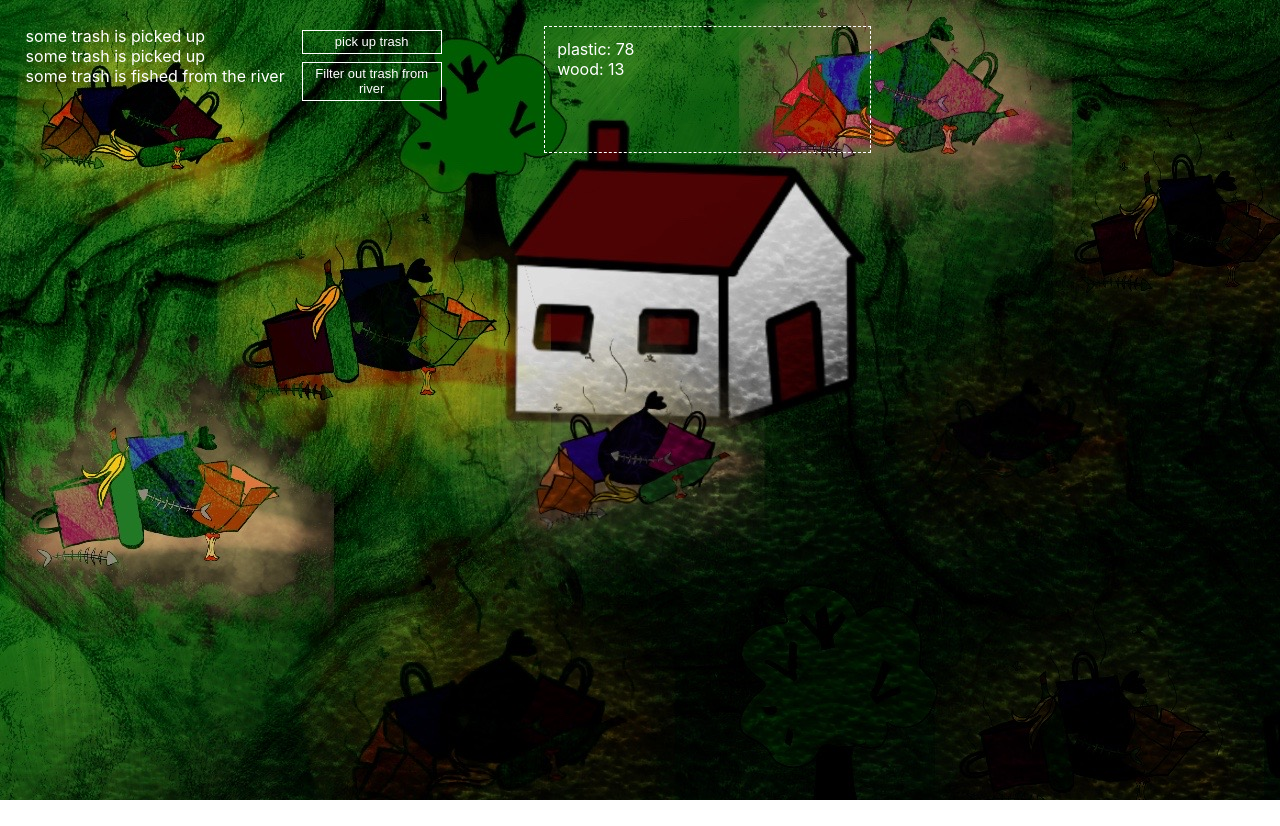
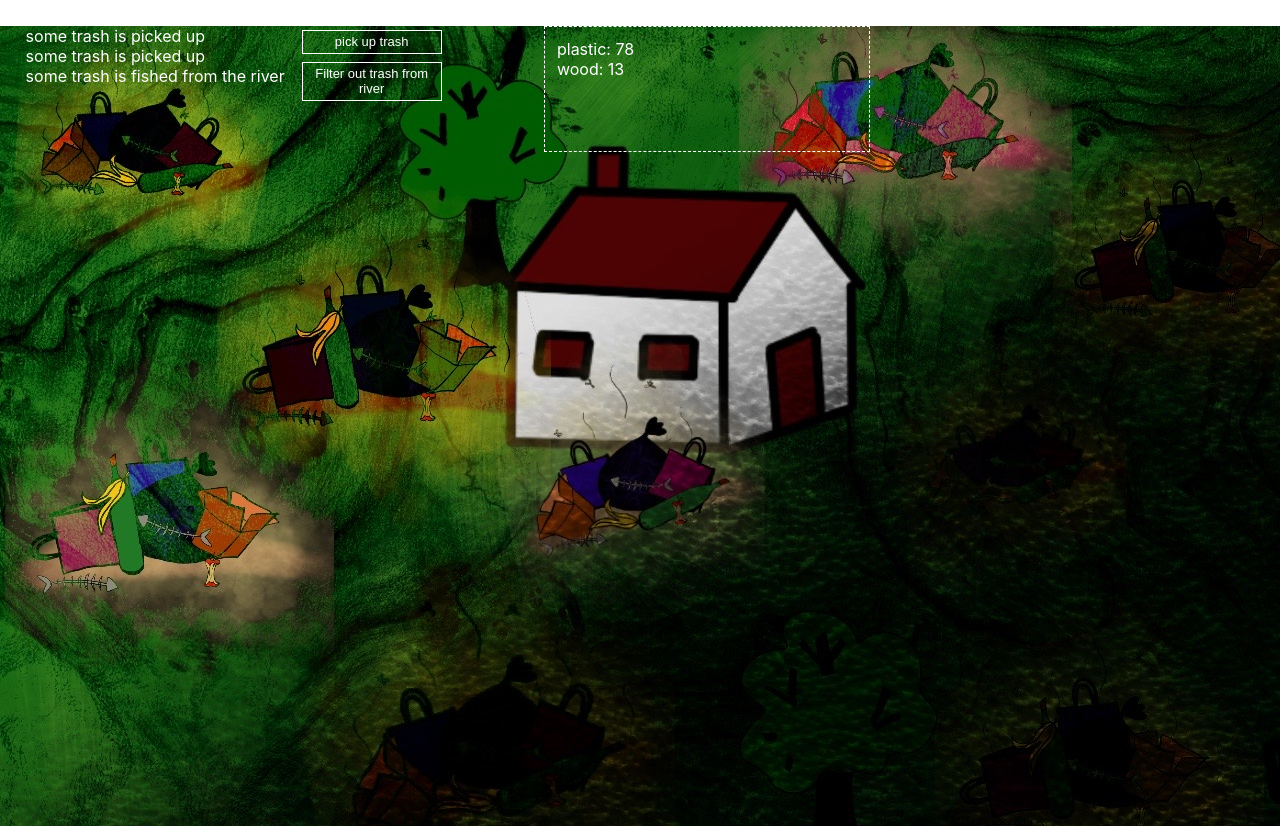
Before and after one commit to henrybzhang/green-room, a React (Create React App) app: page / in a window 1280 px wide. Before the commit the page ends 800 px from the top, so only its background shows below. Built offline with nearby package versions, Linux system fonts and the light colour scheme.

Commit message:
edited App.css

```diff
--- a/src/App.css
+++ b/src/App.css
@@ -9,11 +9,11 @@
   pointer-events: none;
 }
  */
-@media (prefers-reduced-motion: no-preference) {
+/* @media (prefers-reduced-motion: no-preference) {
   .App-logo {
     animation: App-logo-spin infinite 20s linear;
   }
-}
+} */
 
 /* .App-header {
   background-color: #282c34;
@@ -31,15 +31,13 @@
 } */
 
 .items{
-  object-fit: scale-down;
-  padding-left: 2%;
-  padding-top: 2%;
+  margin: 2%;
   display: flex;
   flex-direction: row;
   flex-wrap: wrap;
 }
 
-@keyframes App-logo-spin {
+/* @keyframes App-logo-spin {
   from {
     transform: rotate(0deg);
   }
@@ -47,3 +45,4 @@
     transform: rotate(360deg);
   }
 }
+ */
```
